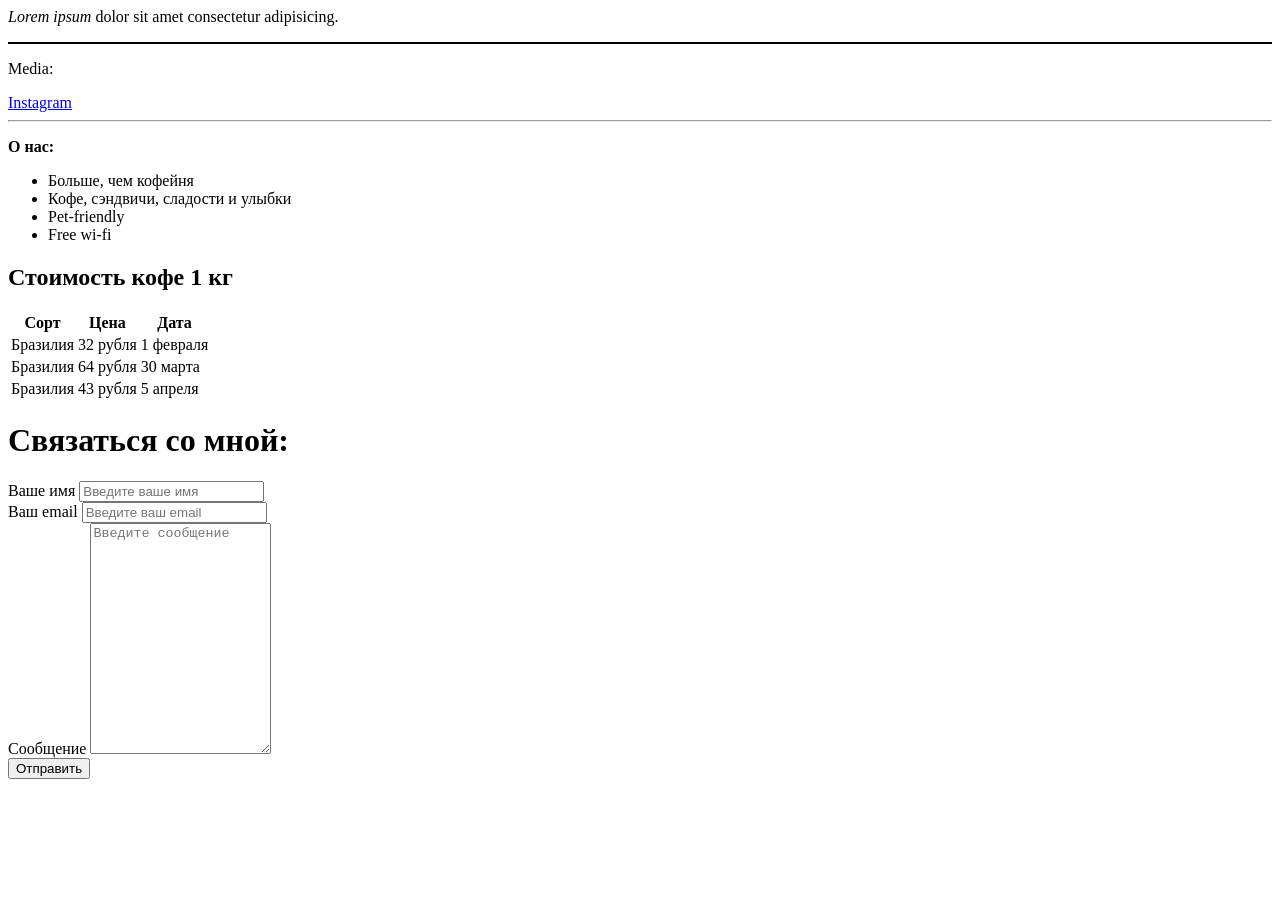
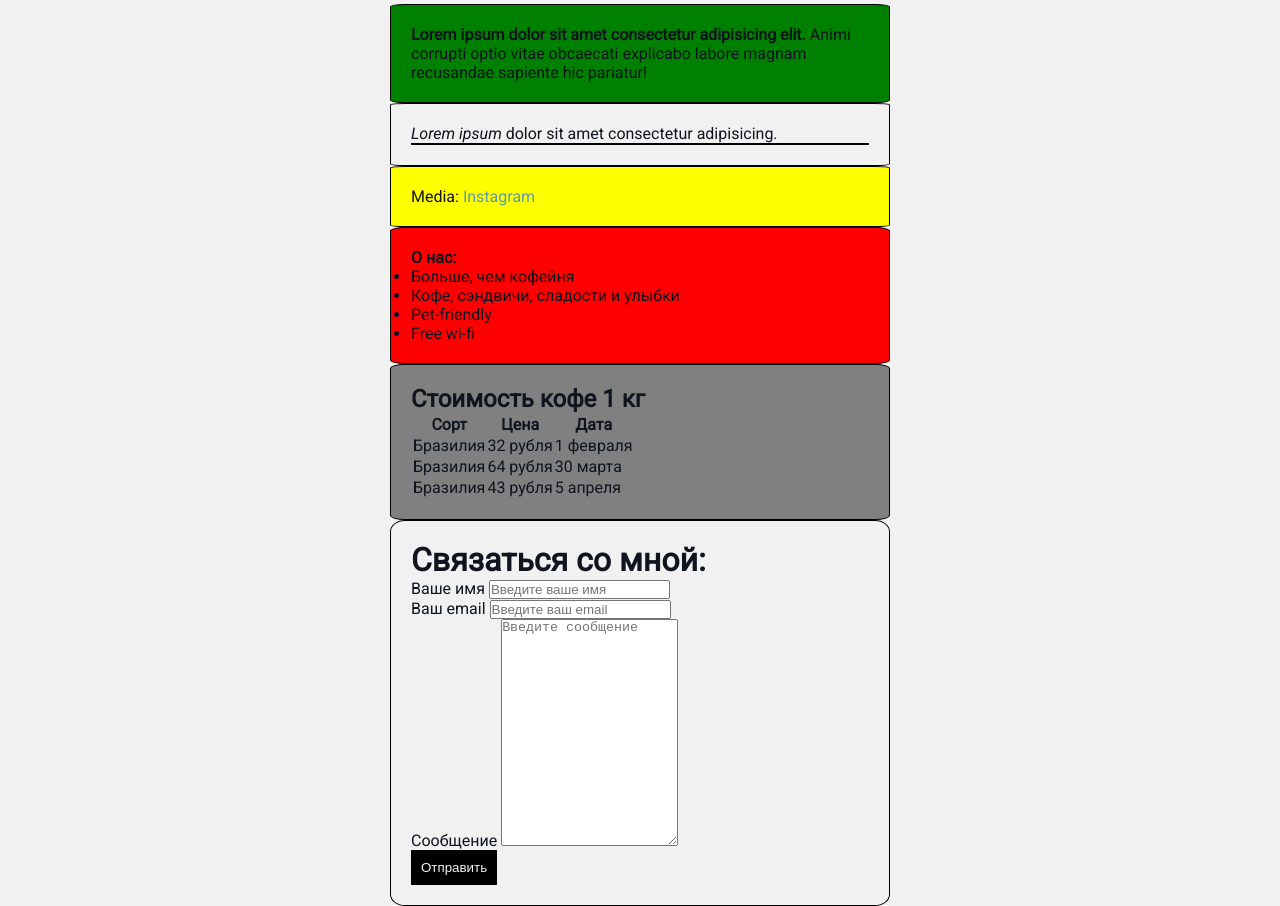
Before and after one commit to IrinaLoiy/Purple-coffee, a plain HTML site: page index.html in a window 1280 px wide. Shown: the part 374-1280 px from the top of the page. Before the commit the page ends 1161 px from the top, so only its background shows below. Drawn offline with Linux system fonts and the light colour scheme.

Commit message:
add new styles

```diff
--- a/index.html
+++ b/index.html
@@ -9,36 +9,44 @@
       name="discription"
       content="Мой проект, которым я буду демонстрировать все основные знания, полученные на курсе по HTML/CSS курсе"
     />
+    <link rel="stylesheet" href="/style.css">
     <title>Purple</title>
   </head>
   <body class="body">
-      <header class="header"></header>
+    <div class="container">
+      <header id="header">
+        <img src="/Images/coffee.webp" alt="coffee" class="img">
+        <div class="name"><h1>Purple coffee</h1></div>
+      </header>
       <main class="main">
-        <img src="/Images/coffee.webp" alt="coffee" />
-
-        <h1>Purple coffee</h1>
-        <p>
+        <div class="card bg-gren">
           <strong
           >Lorem ipsum dolor sit amet consectetur adipisicing elit.
           </strong>
             Animi corrupti optio vitae obcaecati explicabo labore magnam
             recusandae sapiente hic pariatur!
-        </p>
-        <p><em>Lorem ipsum </em> dolor sit amet consectetur adipisicing.</p>
+        </div>
+        <div class="card">
+          <em>Lorem ipsum </em> dolor sit amet consectetur adipisicing.</p>
           <hr color="black" />
-        <p>Media:</p>
+        </div>
+        <div class="card bg-yellow">
+        Media:
         <a href="https://www.instagram.com/purple.coffeee/" target="_blank"
           >Instagram</a
           >
+        </div>
       </main>
-      <hr />
-      <p><strong>О нас:</strong></p>
+        <div class="card bg-red">
+          <strong>О нас:</strong></p>
         <ul>
           <li>Больше, чем кофейня</li>
           <li>Кофе, сэндвичи, сладости и улыбки</li>
           <li>Pet-friendly</li>
           <li>Free wi-fi</li>
         </ul>
+        </div>
+        <div class="card bg-gray">
         <h2>Стоимость кофе 1 кг</h2>
         <table>
           <thead>
@@ -66,6 +74,8 @@
             </tr>
           </tbody>
         </table>
+        </div>
+        <div class="card">
           <h1>Связаться со мной:</h1>
           <form action="/">
           <div>
@@ -81,10 +91,11 @@
             <textarea id="text" placeholder="Введите сообщение" cols="20" rows="15"></textarea>
           </div>
           <div>
-        <button type="button">Отправить</button>
+            <button type="button" class="btn">Отправить</button>
           </div>
           </form>
+        </div>
+    </div>
       <footer class="footer"></footer>
-    </div>
   </body>
 </html>
--- a/style.css
+++ b/style.css
@@ -1,24 +1,80 @@
-.header {
-  background-color: aquamarine;
-  height: 20%;
-  width: 100%;
+@import url("https://fonts.googleapis.com/css2?family=Roboto:ital@0;1&display=swap");
+* {
+  margin: 0px;
+  padding: 0px;
 }
-.main {
-  background-color: burlywood;
-  height: 60%;
-  width: 100%;
+
+.body {
+  font: size 16px;
+  font-family: "Roboto", sans-serif;
+  font-weight: normal;
+  color: #0f141e;
+  background: #f1f1f1;
 }
-.footer {
-  background-color: violet;
-  height: 20%;
-  width: 100%;
+
+.name {
+  color: purple;
+  margin: 20px 150px;
 }
-.root {
-  background-color: brown;
-  height: 100vh;
-  display: flex;
-  flex-direction: column;
+
+.card {
+  border: 1px solid black;
+  border-radius: 3%;
+  padding: 20px;
 }
-.body {
-  margin: 0;
+
+.bg-gren {
+  background-color: green;
 }
+
+.bg-yellow {
+  background-color: yellow;
+}
+
+.bg-red {
+  background-color: red;
+}
+
+.bg-gray {
+  background-color: gray;
+}
+
+.container {
+  margin: auto;
+  width: 500px;
+}
+
+.img {
+  box-shadow: 4px 4px 14px rgba(0, 0, 0, 0.25);
+  border-radius: 25px;
+  margin: 20px 50px;
+}
+
+a {
+  color: cadetblue;
+  text-decoration: none;
+}
+
+a:hover {
+  color: blue;
+}
+
+a:active {
+  text-decoration: underline;
+}
+
+a:visited {
+  color: red;
+}
+
+.btn {
+  background-color: black;
+  padding: 10px;
+  color: #f1f1f1;
+  border: 0px;
+  cursor: pointer;
+}
+
+.btn:hover {
+  background-color: darkblue;
+}
```
Lines whose indentation alone changed are shown as unchanged.
